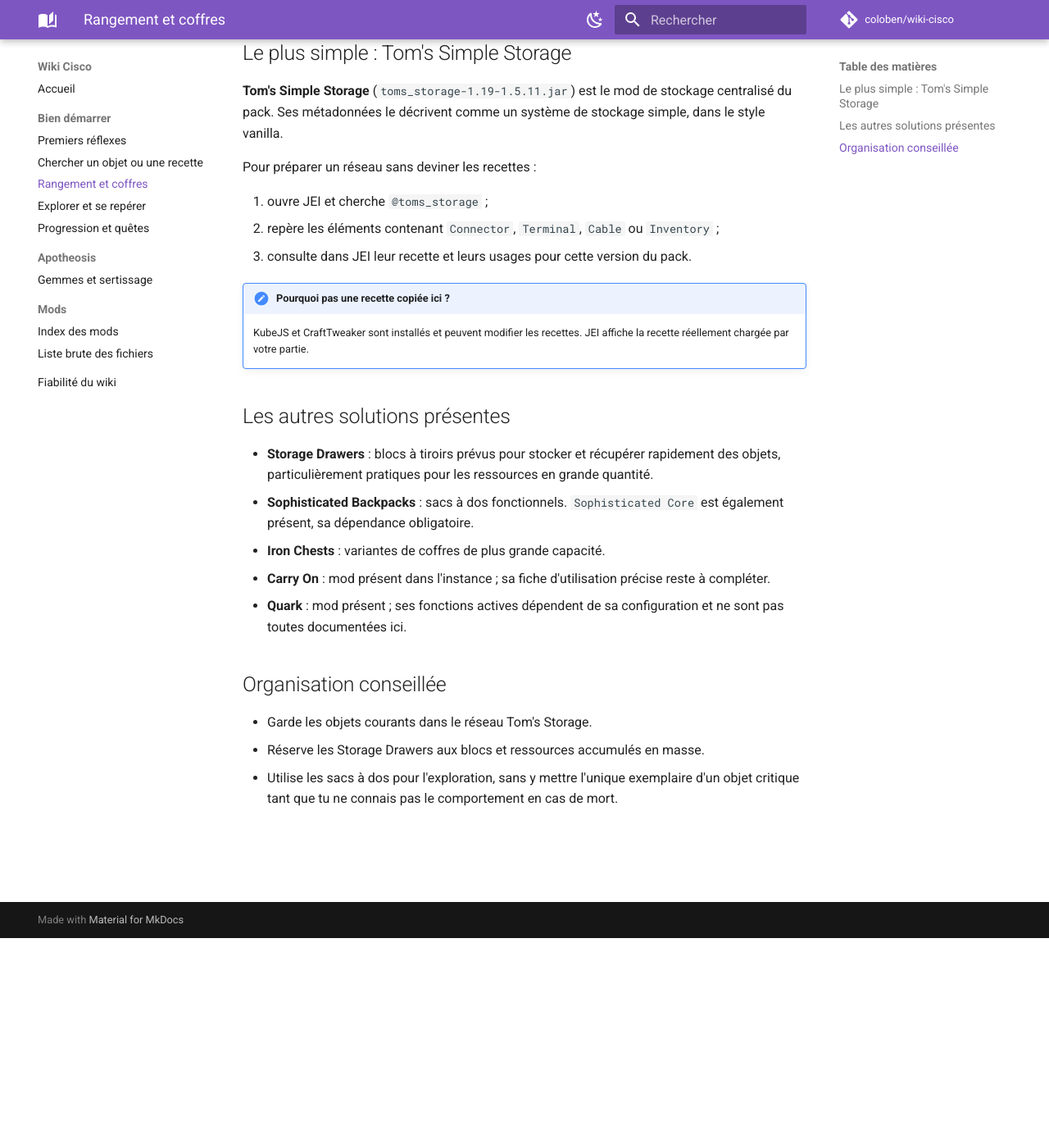
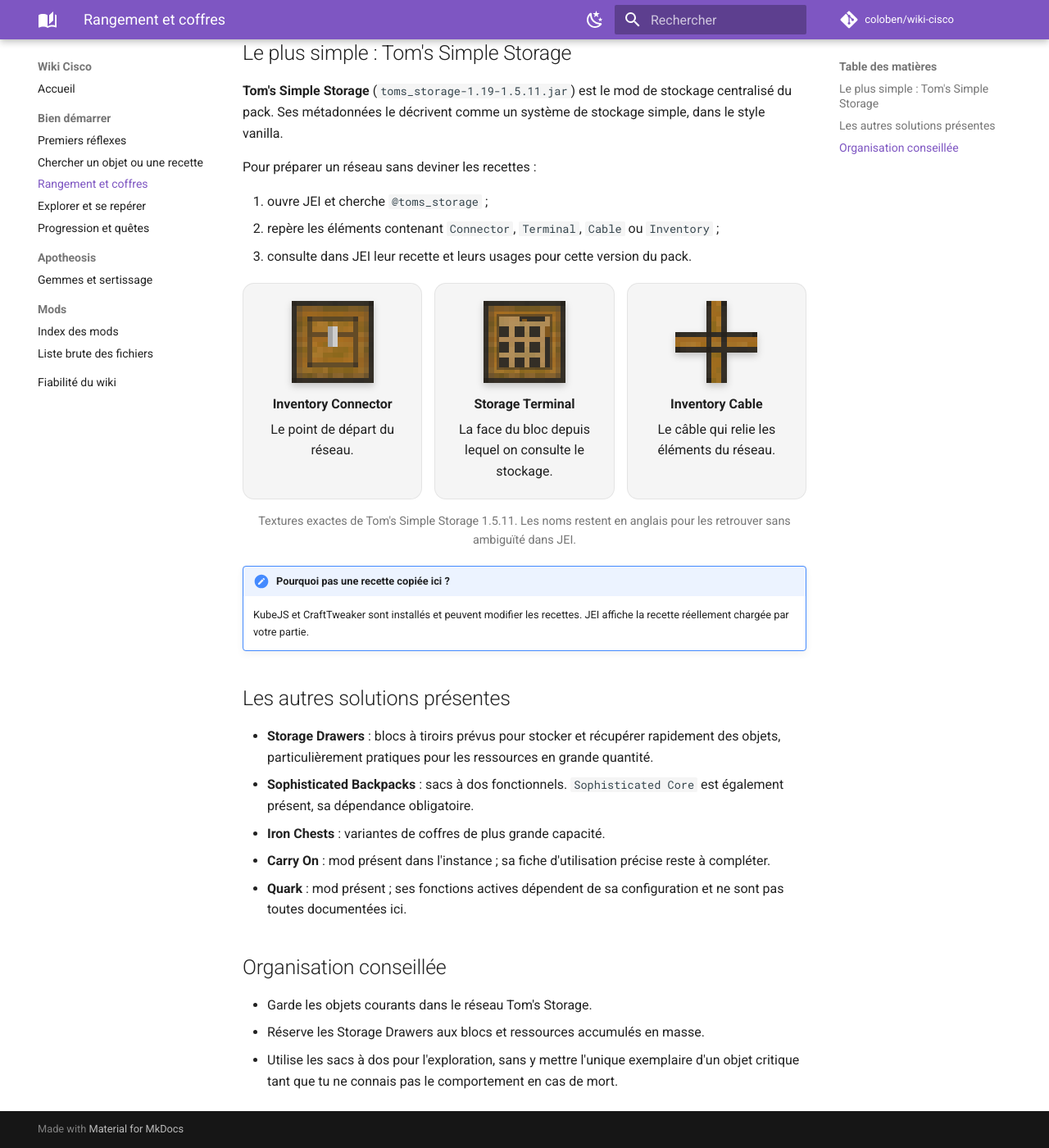
Before and after one commit to coloben/wiki-cisco, an MkDocs documentation site: the page built from docs/guide/rangement.md, in a window 1280 px wide and 1400 px high, scrolled down 256 px. Shown: the whole window at 82% size. Built offline with MkDocs 1.6.1 and Material for MkDocs 9.7.7, drawn with Linux system fonts in a browser that asks for light colours; comment, search, counter and statistics services are not loaded.

Commit message:
Ajoute des visuels aux guides

```diff
--- a/docs/assets/stylesheets/extra.css
+++ b/docs/assets/stylesheets/extra.css
@@ -32,3 +32,66 @@
   color: var(--md-default-fg-color--light);
   font-size: 0.82em;
 }
+
+.wiki-hero {
+  margin: 1.25rem 0 1.5rem;
+}
+
+.wiki-hero img {
+  display: block;
+  width: 100%;
+  max-height: 25rem;
+  object-fit: cover;
+  object-position: center;
+  border-radius: 0.9rem;
+  box-shadow: 0 0.45rem 1.4rem rgba(30, 20, 45, 0.18);
+}
+
+.wiki-hero figcaption,
+.image-credit {
+  color: var(--md-default-fg-color--light);
+  font-size: 0.72rem;
+  text-align: center;
+}
+
+.object-gallery {
+  display: grid;
+  grid-template-columns: repeat(3, minmax(0, 1fr));
+  gap: 0.75rem;
+  margin: 1rem 0 0.35rem;
+}
+
+.object-gallery--two {
+  grid-template-columns: repeat(2, minmax(0, 1fr));
+}
+
+.object-card {
+  padding: 0.8rem;
+  text-align: center;
+  border: 0.05rem solid var(--md-default-fg-color--lightest);
+  border-radius: 0.7rem;
+  background: var(--md-code-bg-color);
+}
+
+.object-card p {
+  margin: 0.25rem 0;
+}
+
+.item-icon {
+  width: 5rem;
+  height: 5rem;
+  object-fit: contain;
+  image-rendering: pixelated;
+  filter: drop-shadow(0 0.2rem 0.2rem rgba(0, 0, 0, 0.2));
+}
+
+@media screen and (max-width: 44.9844em) {
+  .object-gallery,
+  .object-gallery--two {
+    grid-template-columns: 1fr;
+  }
+
+  .wiki-hero img {
+    min-height: 12rem;
+  }
+}
--- a/docs/guide/rangement.md
+++ b/docs/guide/rangement.md
@@ -12,6 +12,36 @@
 1. ouvre JEI et cherche `@toms_storage` ;
 2. repère les éléments contenant `Connector`, `Terminal`, `Cable` ou `Inventory` ;
 3. consulte dans JEI leur recette et leurs usages pour cette version du pack.
+
+<div class="object-gallery" markdown>
+
+<div class="object-card" markdown>
+![Connecteur d'inventaire Tom's Storage](../assets/images/items/toms-storage-inventory-connector.png){ .item-icon }
+
+**Inventory Connector**
+
+Le point de départ du réseau.
+</div>
+
+<div class="object-card" markdown>
+![Terminal Tom's Storage](../assets/images/items/toms-storage-terminal.png){ .item-icon }
+
+**Storage Terminal**
+
+La face du bloc depuis lequel on consulte le stockage.
+</div>
+
+<div class="object-card" markdown>
+![Câble d'inventaire Tom's Storage](../assets/images/items/toms-storage-inventory-cable.png){ .item-icon }
+
+**Inventory Cable**
+
+Le câble qui relie les éléments du réseau.
+</div>
+
+</div>
+
+<p class="image-credit">Textures exactes de Tom's Simple Storage 1.5.11. Les noms restent en anglais pour les retrouver sans ambiguïté dans JEI.</p>
 
 !!! note "Pourquoi pas une recette copiée ici ?"
     KubeJS et CraftTweaker sont installés et peuvent modifier les recettes. JEI affiche la recette réellement chargée par votre partie.
```
Also changed, not shown: docs/apotheosis/gemmes.md (+24 -0 lines), docs/guide/exploration.md (+22 -0 lines), docs/index.md (+5 -0 lines), docs/verification.md (+10 -0 lines), docs/assets/images/hero-cisco.webp (added), docs/assets/images/items/apotheosis-gem-dust.png (added), docs/assets/images/items/apotheosis-gem.png (added), docs/assets/images/items/explorers-compass.png (added), docs/assets/images/items/natures-compass.png (added), docs/assets/images/items/toms-storage-inventory-cable.png (added), docs/assets/images/items/toms-storage-inventory-connector.png (added), docs/assets/images/items/toms-storage-terminal.png (added).
